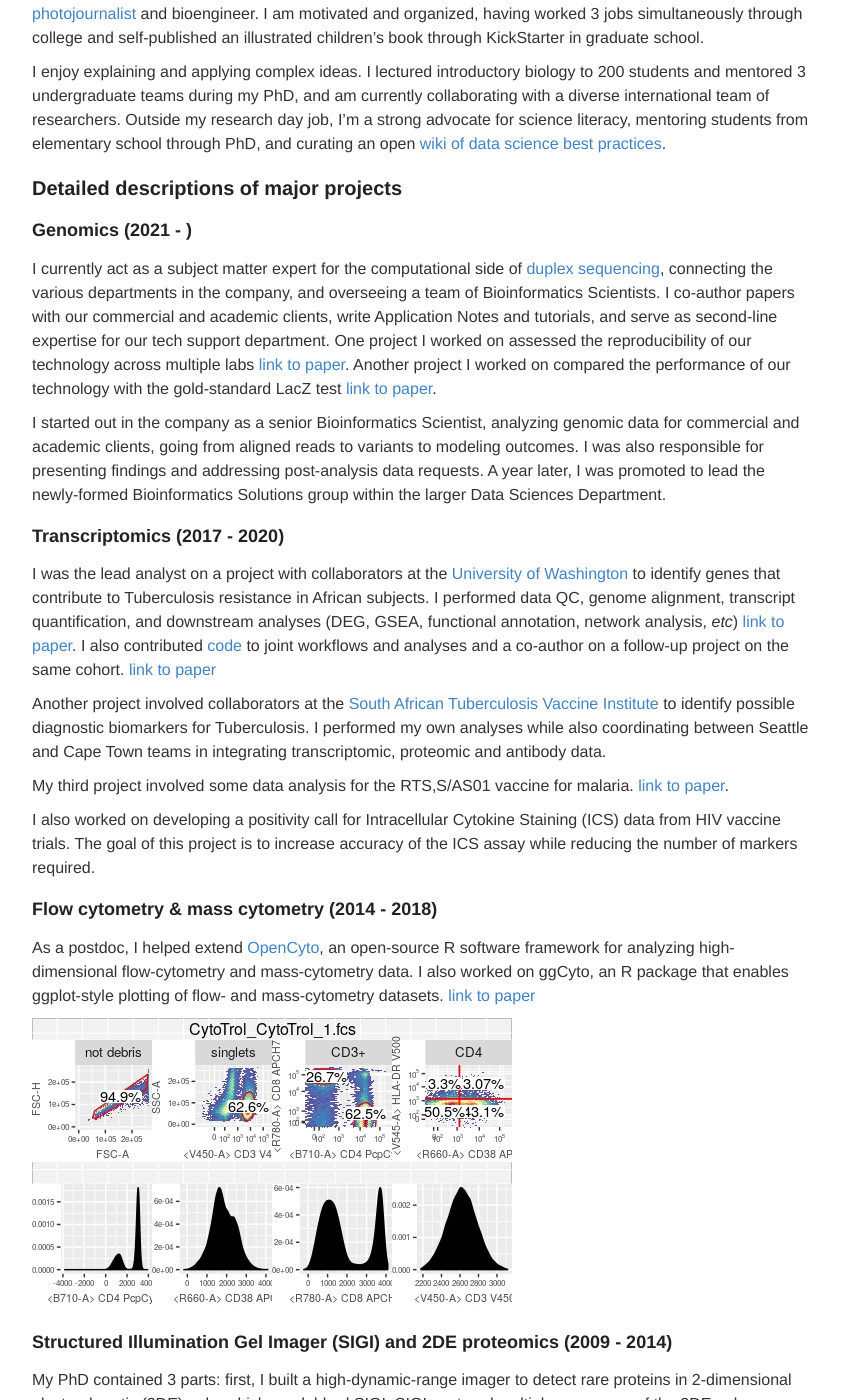
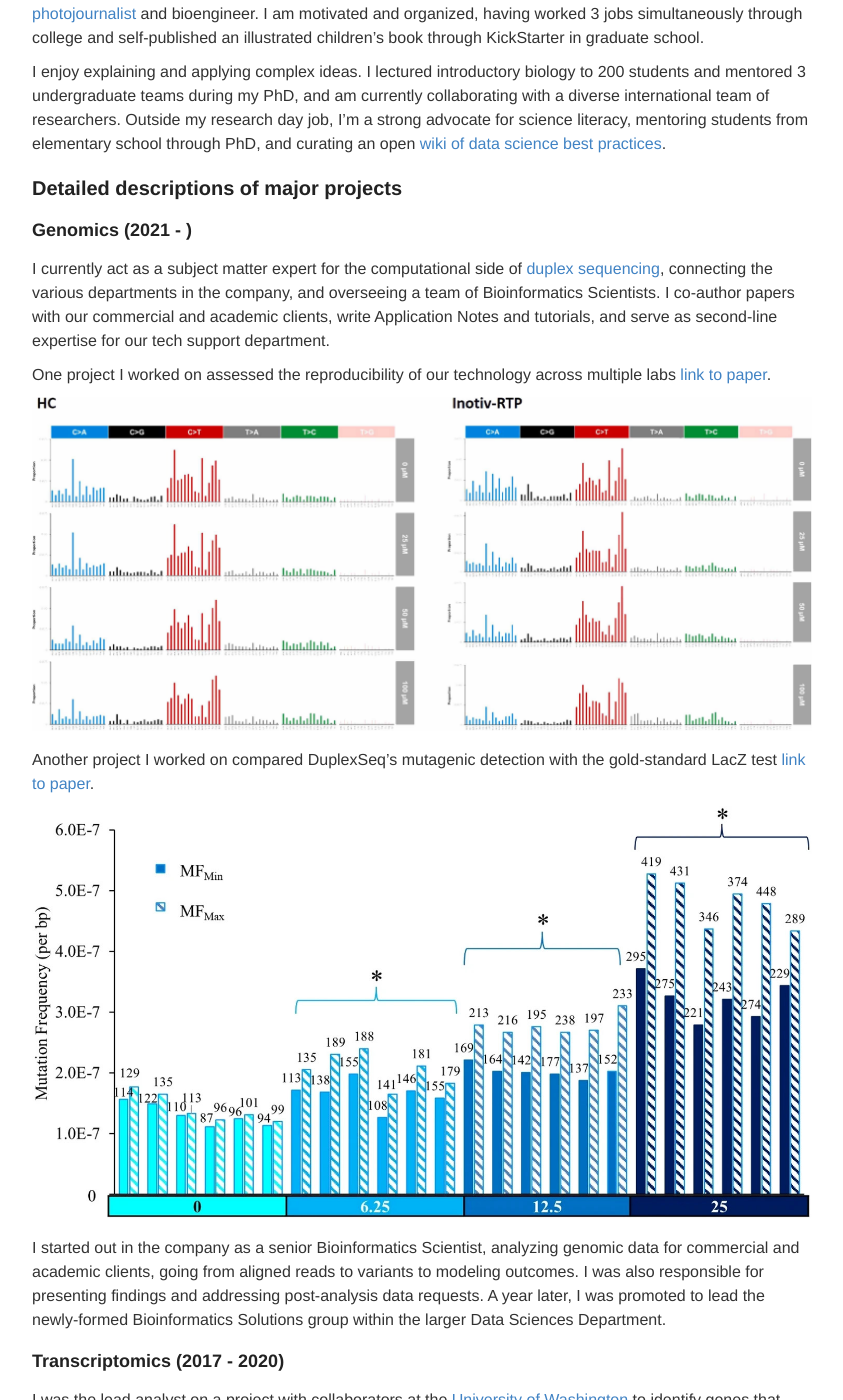
Before and after one commit to ptvan/ptvan.github.io, a Jekyll site: the page built from research.md, in a window 1280 px wide and 1400 px high, scrolled down 452 px. Shown: the whole window, without its empty margins (218-1061 px from the left). Built offline with Jekyll 4.4.1, drawn with Linux system fonts in a browser that asks for light colours.

Commit message:
updated research page

```diff
--- a/research.md
+++ b/research.md
@@ -19,14 +19,25 @@ I enjoy explaining and applying complex ideas. I lectured introductory biology t
 ### Genomics (2021 - )
 
 I currently act as a subject matter expert for the computational side of [duplex sequencing](https://twinstrandbio.com/technology/), connecting the various departments in the company, and overseeing a team of Bioinformatics Scientists. I co-author papers with our commercial and academic clients, write Application Notes and tutorials, and serve as second-line
-expertise for our tech support department. One project I worked on assessed the reproducibility of our technology across
-multiple labs [link to paper](https://www.sciencedirect.com/science/article/abs/pii/S1383571823000670). Another project I worked on compared the performance of our technology with the gold-standard LacZ test [link to paper](https://pubmed.ncbi.nlm.nih.gov/37341741/).
+expertise for our tech support department.
+
+One project I worked on assessed the reproducibility of our technology across multiple labs [link to paper](https://www.sciencedirect.com/science/article/abs/pii/S1383571823000670).
+
+![HealthCanada_Inotive](/images/HealthCanada_Inotive_trinucleotide.jpg "HealthCanada_Inotive_trinucleotide.jpg")
+
+Another project I worked on compared DuplexSeq's mutagenic detection with the gold-standard LacZ test [link to paper](https://pubmed.ncbi.nlm.nih.gov/37341741/).
+
+![MutaMouse_PRC](/images/MutaMouse_PRC_MF.jpg "MutaMouse_PRC_MF.jpg")
 
 I started out in the company as a senior Bioinformatics Scientist, analyzing genomic data for commercial and academic clients, going from aligned reads to variants to modeling outcomes. I was also responsible for presenting findings and addressing post-analysis data requests. A year later, I was promoted to lead the newly-formed Bioinformatics Solutions group within the larger Data Sciences Department.
 
 ### Transcriptomics (2017 - 2020)
 
-I was the lead analyst on a project with collaborators at the [University of Washington](https://cerid.uw.edu/lab/hawn-lab) to identify genes that contribute to Tuberculosis resistance in African subjects. I performed data QC, genome alignment, transcript quantification, and downstream analyses (DEG, GSEA, functional annotation, network analysis, *etc*) [link to paper](https://www.jci.org/articles/view/140073). I also contributed [code](https://github.com/ptvan/r-snippets) to joint workflows and analyses and a co-author on a follow-up project on the same cohort. [link to paper](https://journals.asm.org/doi/full/10.1128/msphere.00159-22)
+I was the lead analyst on a project with collaborators at the [University of Washington](https://cerid.uw.edu/lab/hawn-lab) to identify genes that contribute to Tuberculosis resistance in African subjects. I performed data QC, genome alignment, transcript quantification, and downstream analyses (DEG, GSEA, functional annotation, network analysis, *etc*) [link to paper](https://www.jci.org/articles/view/140073).
+
+![RSTR_overview](/images/RSTR_overview.jpg "RSTR_overview.jpg")
+
+I also contributed [code](https://github.com/ptvan/r-snippets) to joint workflows and analyses and a co-author on a follow-up project on the same cohort. [link to paper](https://journals.asm.org/doi/full/10.1128/msphere.00159-22)
 
 Another project involved collaborators at the [South African Tuberculosis Vaccine Institute](http://www.satvi.uct.ac.za/) to identify possible diagnostic biomarkers for Tuberculosis. I performed my own analyses while also coordinating between Seattle and Cape Town teams in integrating transcriptomic, proteomic and antibody data.
 
```
Also changed, not shown: images/RSTR_overview.jpg (added).
